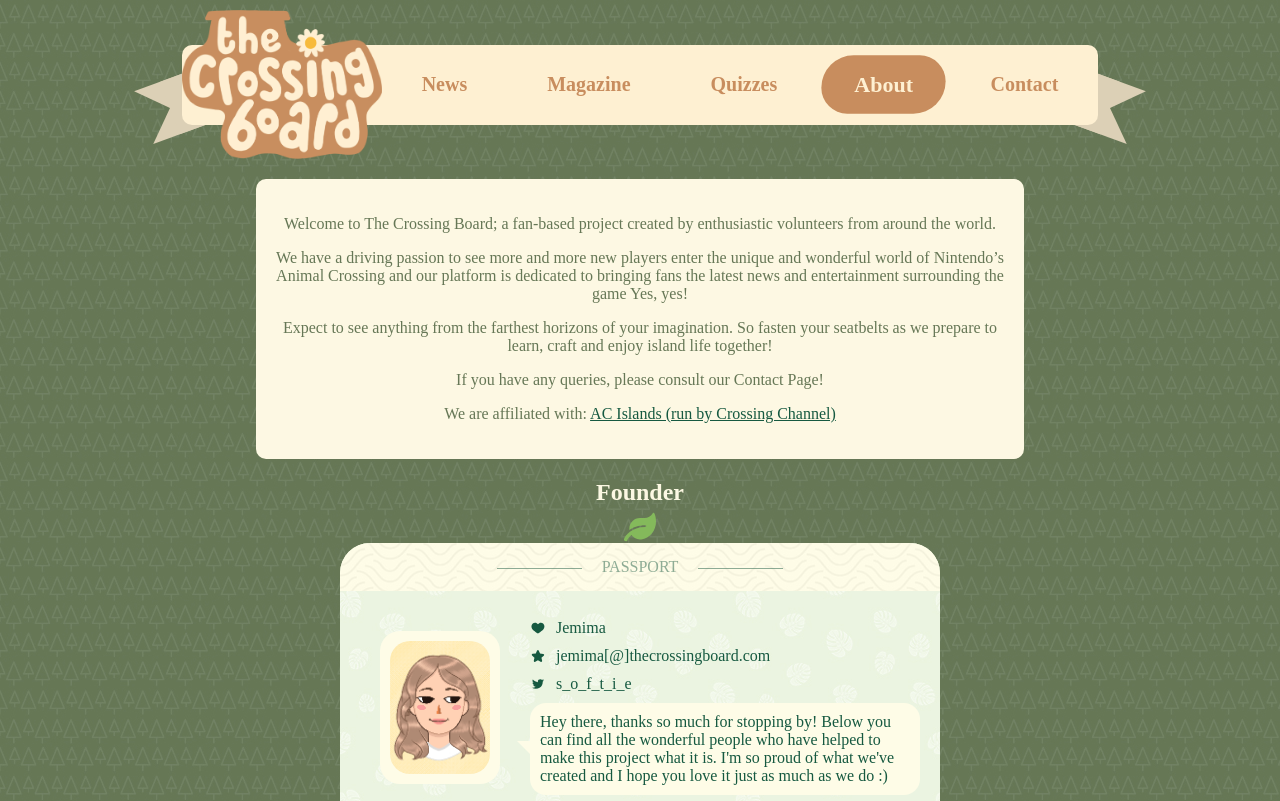
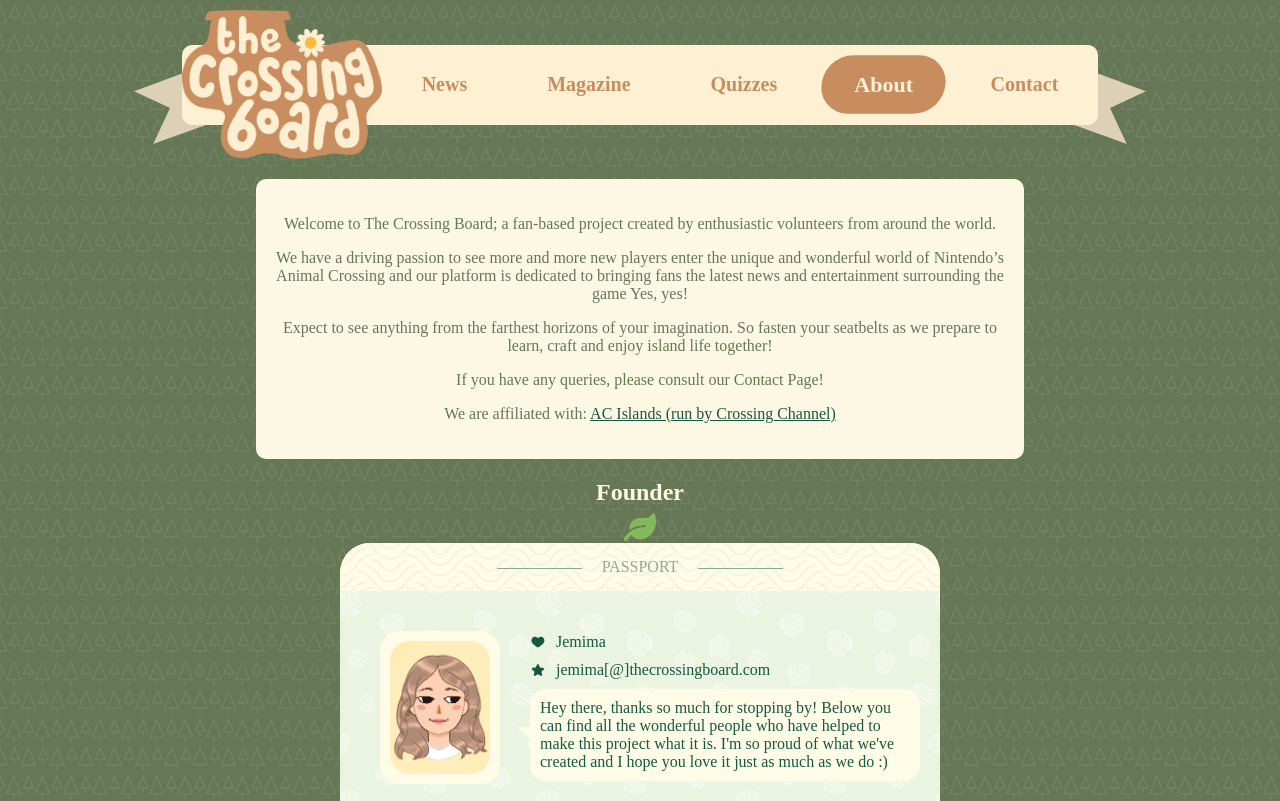
Before and after one commit to myubi/the-crossing-board, a Next.js app: page /about in a window 1280 px wide. Shown: the top 801 px of the page. Built offline with nearby package versions, Linux system fonts and the light colour scheme; a web font is replaced by a local one.

Commit message:
Remove Jemima Twitter

```diff
--- a/data/profiles.json
+++ b/data/profiles.json
@@ -93,7 +93,6 @@
 			"member-of-the-month":false,
 			"role":"Founder",
 			"picture": "../images/profiles/s_o_f_t_c_o_r_e.png",
-			"twitter":"s_o_f_t_i_e",
 			"bio":"Hey there, thanks so much for stopping by! Below you can find all the wonderful people who have helped to make this project what it is. I'm so proud of what we've created and I hope you love it just as much as we do :)"
 		},
 		{
--- a/pages/about.js
+++ b/pages/about.js
@@ -34,7 +34,9 @@ export default function Info({frontmatter, markdownBody, profiles}) {
           <div className="text-wrapper">
             <div className="profile profile-name"><TiHeartFullOutline /><span>{jemima.name}</span></div>
             <div className="profile profile-role"><TiStarFullOutline /><span>jemima[@]thecrossingboard.com</span></div>
+            {jemima.twitter &&
             <div className="profile profile-twitter"><TiSocialTwitter /><span>{jemima.twitter}</span></div>
+            }
             <div className="profile profile-bio">{jemima.bio}</div>
           </div>
         </div>
```
